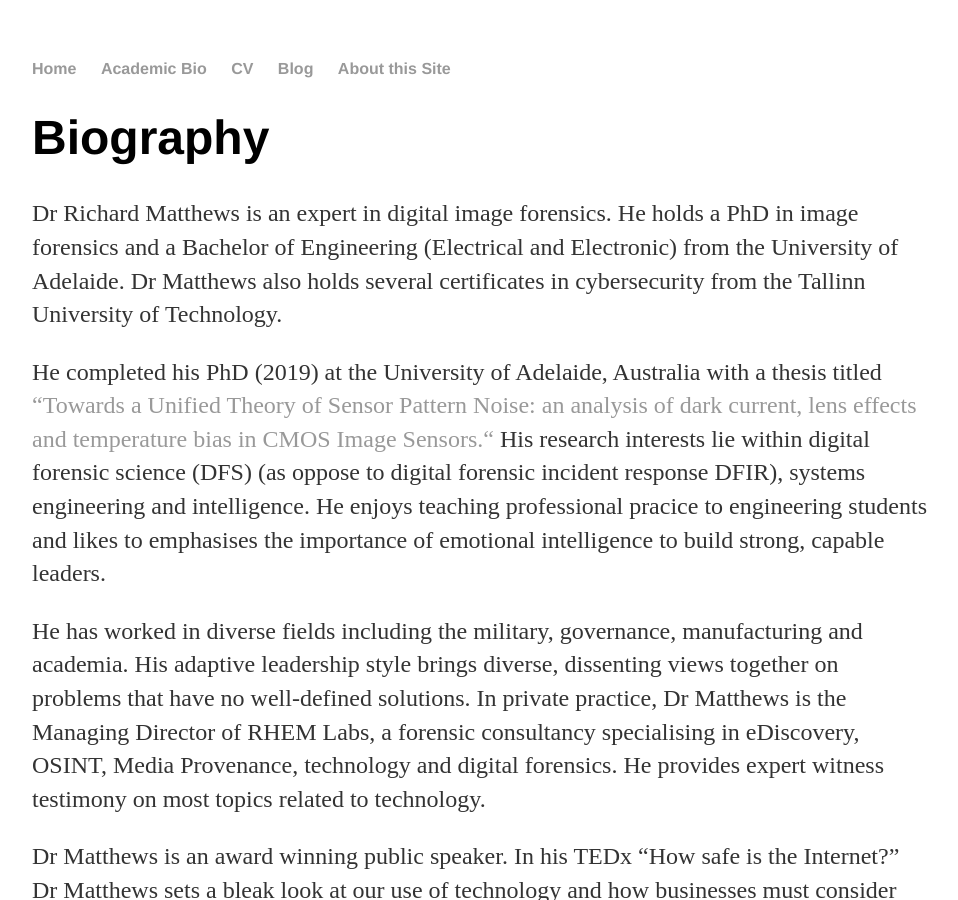
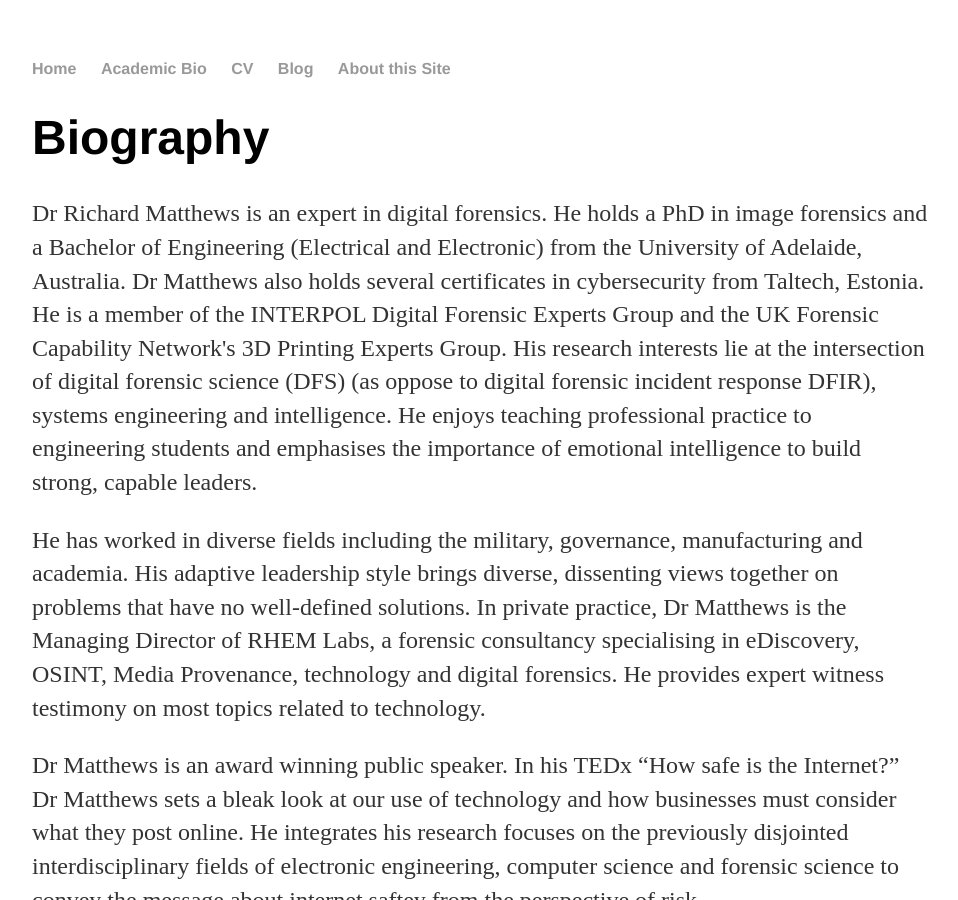
Before and after one commit to rhematt/rhematt.github.io, a Jekyll site: the page built from about/index.html, in a window 1280 px wide and 900 px high. Shown: the whole window, without its empty margins (160-1118 px from the left). Built offline with Jekyll 4.4.1, drawn with Linux system fonts in a browser that asks for light colours.

Commit message:
Update index.html

```diff
--- a/about/index.html
+++ b/about/index.html
@@ -5,9 +5,7 @@ title: About Me
 
 <div class = "about">
 <h1>Biography</h1>
-<p> Dr Richard Matthews is an expert in digital image forensics. He holds a PhD in image forensics and a Bachelor of Engineering (Electrical and Electronic) from the University of Adelaide. Dr Matthews also holds several certificates in cybersecurity from the Tallinn University of Technology.</p>
-
-<p>He completed his PhD (2019) at the University of Adelaide, Australia with a thesis titled <a href ="https://digital.library.adelaide.edu.au/dspace/bitstream/2440/119974/1/Matthews2019_PhD.pdf">“Towards a Unified Theory of Sensor Pattern Noise: an analysis of dark current, lens effects and temperature bias in CMOS Image Sensors.“</a> His research interests lie within digital forensic science (DFS) (as oppose to digital forensic incident response DFIR), systems engineering and intelligence. He enjoys teaching professional pracice to engineering students and likes to emphasises the importance of emotional intelligence to build strong, capable leaders. </p>
+<p> Dr Richard Matthews is an expert in digital forensics. He holds a PhD in image forensics and a Bachelor of Engineering (Electrical and Electronic) from the University of Adelaide, Australia. Dr Matthews also holds several certificates in cybersecurity from Taltech, Estonia. He is a member of the INTERPOL Digital Forensic Experts Group and the UK Forensic Capability Network's 3D Printing Experts Group. His research interests lie at the intersection of digital forensic science (DFS) (as oppose to digital forensic incident response DFIR), systems engineering and intelligence. He enjoys teaching professional practice to engineering students and emphasises the importance of emotional intelligence to build strong, capable leaders. </p>
 
 <p>He has worked in diverse fields including the military, governance, manufacturing and academia. His adaptive leadership style brings diverse, dissenting views together on problems that have no well-defined solutions. In private practice, Dr Matthews is the Managing Director of RHEM Labs, a forensic consultancy specialising in eDiscovery, OSINT, Media Provenance, technology and digital forensics. He provides expert witness testimony on most topics related to technology.</p>
 
```
